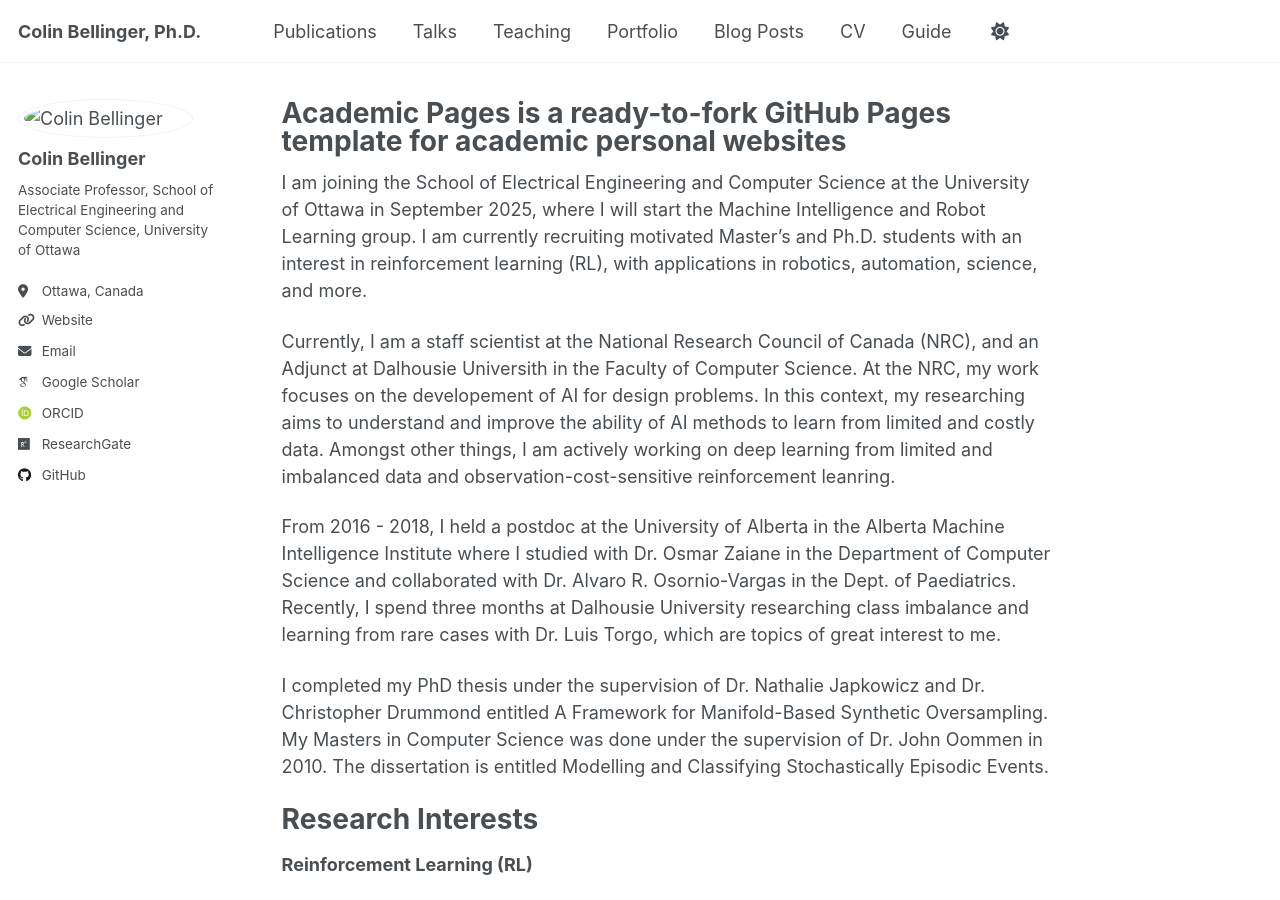
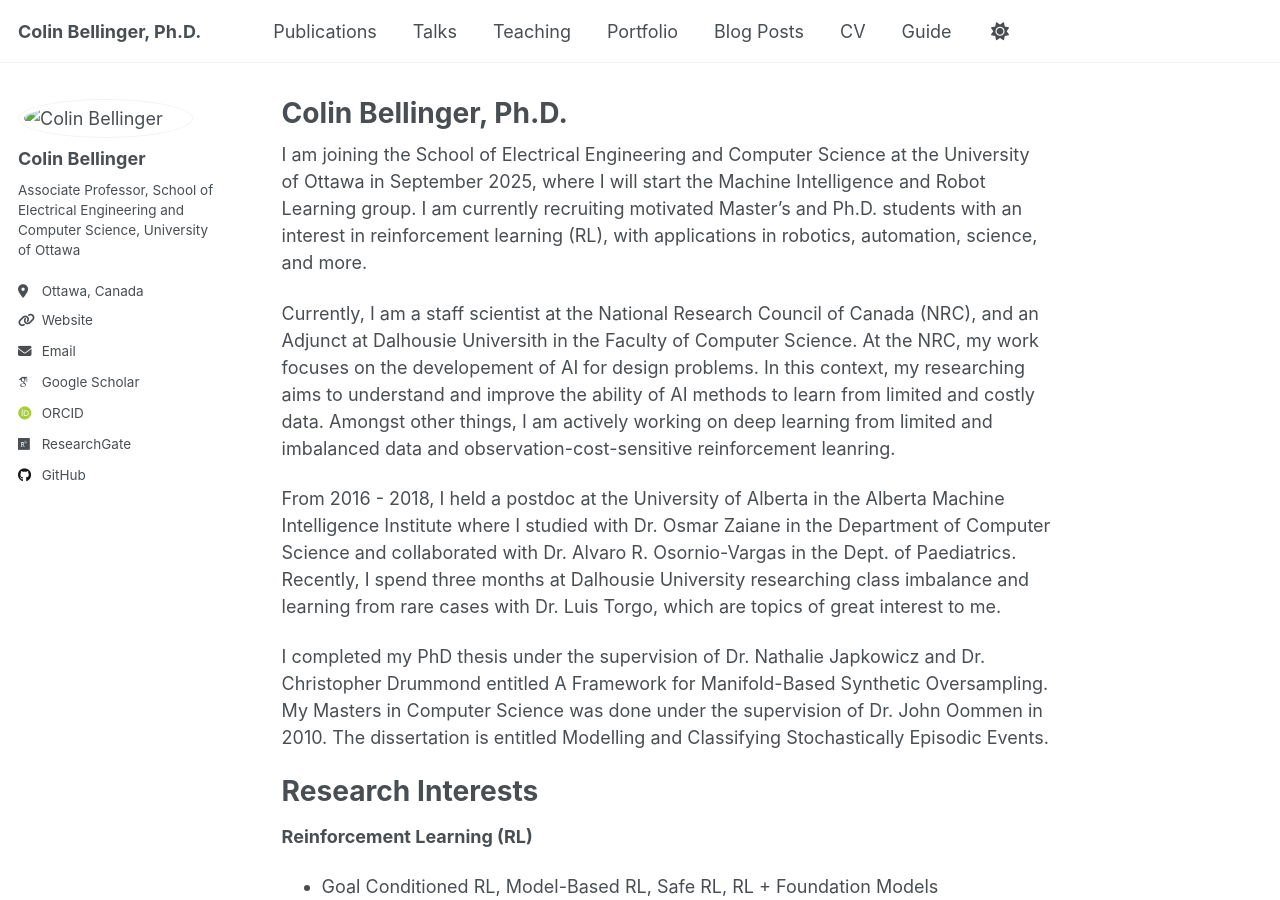
Before and after one commit to cbellinger27/cbellinger27, a Jekyll site: the page built from _pages/about.md, in a window 1280 px wide and 900 px high. Built offline with Jekyll 4.4.1, drawn with Linux system fonts in a browser that asks for light colours; some web fonts are replaced.

Commit message:
Update about.md

```diff
--- a/_pages/about.md
+++ b/_pages/about.md
@@ -1,6 +1,6 @@
 ---
 permalink: /
-title: "Academic Pages is a ready-to-fork GitHub Pages template for academic personal websites"
+title: "Colin Bellinger, Ph.D."
 author_profile: true
 redirect_from:
   - /about/
```
